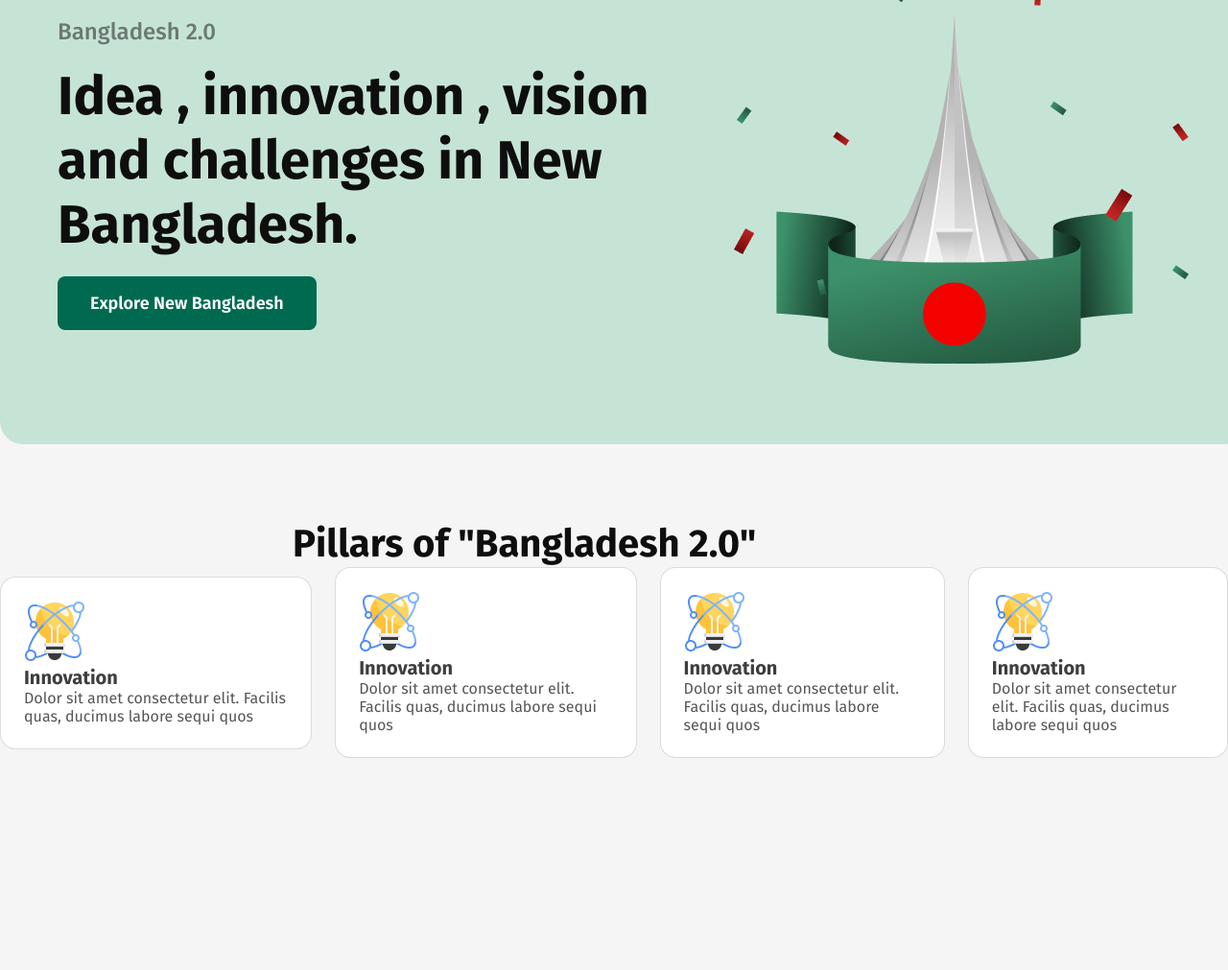
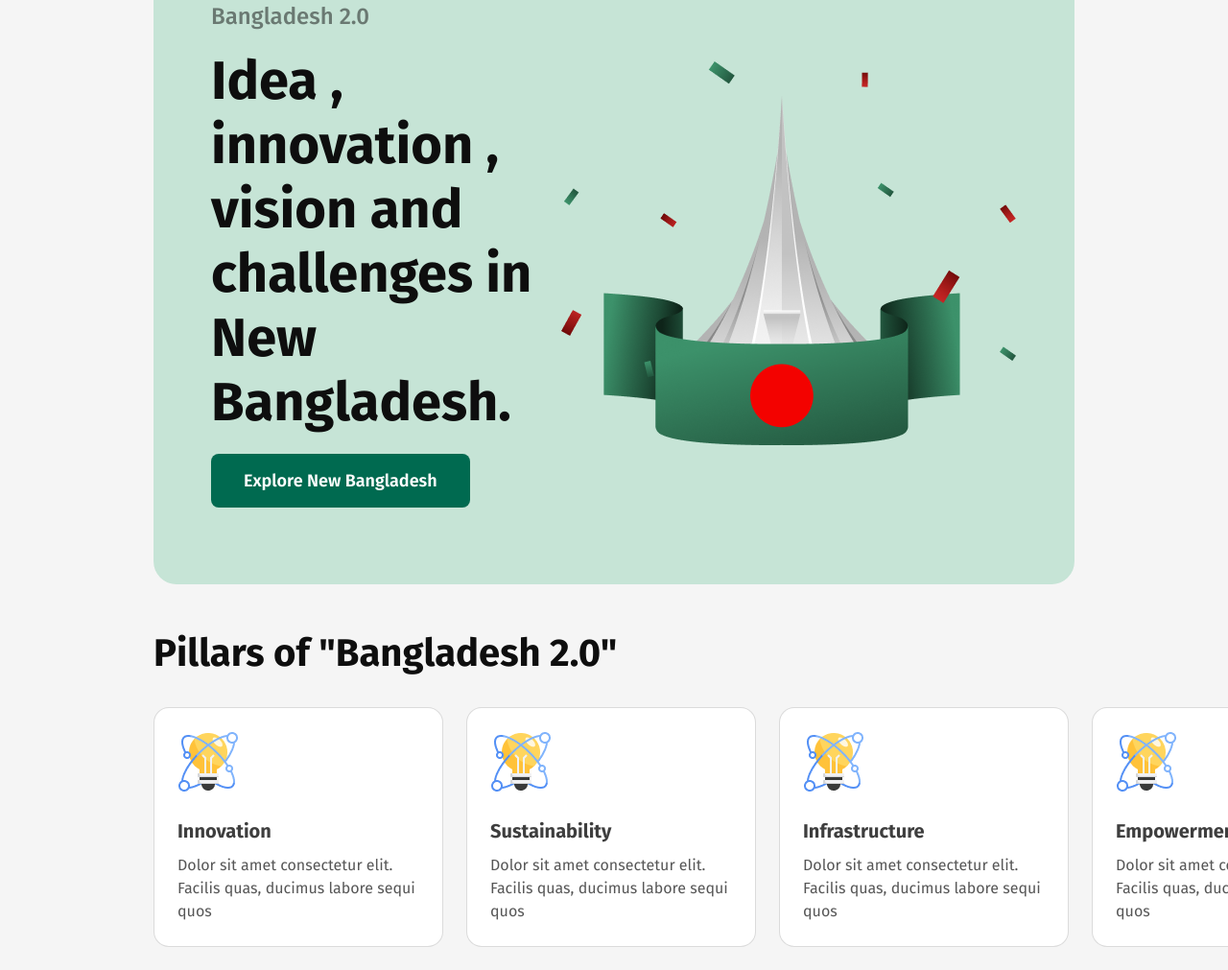
Before and after one commit to Shawon7oc/assignment-1-pro, a plain HTML site: page index.html in a window 1280 px wide. Shown: the part 223-1234 px from the top of the page at 96% size. Before the commit the page ends 1013 px from the top, so only its background shows below. Drawn offline with Linux system fonts and the light colour scheme.

Commit message:
pillars of bangladesh2.0

```diff
--- a/index.html
+++ b/index.html
@@ -12,6 +12,7 @@
         <h1 class="bd">Bangladesh 2.0</h1>
         <button class="sign">Sign In</button>
       </nav>
+      <section id="header-b">
       <section class="hero">
         <div class="hero-bn">
           <p class="hero-title">Bangladesh 2.0</p>
@@ -24,45 +25,31 @@
           <img src="assets/hero.png" alt="hero" />
         </div>
       </section>
+      </section>
     </header>
     <main>
-      <section>
+      <section id="pillars">
         <h1 class="pillars-mn">Pillars of "Bangladesh 2.0"</h1>
-        <div class="pillars">
+        <div class="men-pillars">
           <div class="pillars-dv">
-            <img src="assets/card-icon.png" alt="" />
-            <h4 class="pillars-title">Innovation</h4>
-            <p class="pillars-subtitle">
-              Dolor sit amet consectetur elit. Facilis quas, ducimus labore
-              sequi quos
-            </p>
+             <img src="assets/card-icon.png" alt="">
+             <h4 class="pillars-title">Innovation</h4>
+             <p class="pillars-subtitle">Dolor sit amet consectetur elit. Facilis quas, ducimus labore sequi quos</p>
           </div>
-              <div class="pillars">
           <div class="pillars-dv">
-            <img src="assets/card-icon.png" alt="" />
-            <h4 class="pillars-title">Innovation</h4>
-            <p class="pillars-subtitle">
-              Dolor sit amet consectetur elit. Facilis quas, ducimus labore
-              sequi quos
-            </p>
+             <img src="assets/card-icon.png" alt="">
+             <h4 class="pillars-title">Sustainability</h4>
+             <p class="pillars-subtitle">Dolor sit amet consectetur elit. Facilis quas, ducimus labore sequi quos</p>
           </div>
-              <div class="pillars">
           <div class="pillars-dv">
-            <img src="assets/card-icon.png" alt="" />
-            <h4 class="pillars-title">Innovation</h4>
-            <p class="pillars-subtitle">
-              Dolor sit amet consectetur elit. Facilis quas, ducimus labore
-              sequi quos
-            </p>
+             <img src="assets/card-icon.png" alt="">
+             <h4 class="pillars-title">Infrastructure</h4>
+             <p class="pillars-subtitle">Dolor sit amet consectetur elit. Facilis quas, ducimus labore sequi quos</p>
           </div>
-              <div class="pillars">
           <div class="pillars-dv">
-            <img src="assets/card-icon.png" alt="" />
-            <h4 class="pillars-title">Innovation</h4>
-            <p class="pillars-subtitle">
-              Dolor sit amet consectetur elit. Facilis quas, ducimus labore
-              sequi quos
-            </p>
+             <img src="assets/card-icon.png" alt="">
+             <h4 class="pillars-title">Empowerment</h4>
+             <p class="pillars-subtitle">Dolor sit amet consectetur elit. Facilis quas, ducimus labore sequi quos</p>
           </div>
         </div>
       </section>
--- a/styles/style.css
+++ b/styles/style.css
@@ -48,11 +48,14 @@ nav {
   padding: 15px 30px 15px 30px;
 }
 /* hero section */
+#header-b {
+  max-width: 1280px;
+  padding: 24px 160px 24px 160px;
+  margin-left: auto;
+  margin-right: auto;
+}
 .hero {
   display: flex;
-  width: 1180px;
-  margin-left: auto;
-  margin-right: auto;
   margin-top: 20px;
   gap: 64;
   border-radius: 24px;
@@ -76,40 +79,41 @@ nav {
   margin-bottom: 20px;
 }
 /* pillars */
-.pillars {
-  display: flex;
-  justify-content: center;
-  align-items: center;
-  gap: 24px;
+#pillars {
+  padding: 24px 160px 24px 160px;
+  width: 1280px;
+  margin-left: auto;
+  margin-right: auto;
 }
 .pillars-mn {
   color: rgba(14, 14, 14, 1);
-  font-family: Fira Sans;
   font-size: 40px;
   font-weight: 700;
-  text-align: left;
-  margin-left: 305px;
-  margin-top: 80px;
+  margin-bottom: 32px;
 }
-.pillars-dv {
-  box-sizing: border-box;
-  border: 1px solid #0e0e0e26;
-  border-radius: 16px;
-  background: #ffffff;
-  padding: 24px;
-}
-.pillars-title {
+#pillars .pillars-title {
   color: rgba(14, 14, 14, 0.8);
-  font-family: Fira Sans;
   font-size: 20px;
   font-weight: 700;
-  text-align: left;
+  margin-top: 24px;
+  margin-bottom: 12px;
 }
-.pillars-subtitle {
-  color: #0e0e0eb3;
-  font-family: Fira Sans;
+#pillars .pillars-subtitle {
+  color: rgba(14, 14, 14, 0.7);
   font-size: 16px;
   font-weight: 400;
-  letter-spacing: 0%;
-  text-align: left;
+  line-height: 24px;
 }
+#pillars .pillars-dv {
+  box-sizing: border-box;
+  border: 1px solid rgba(14, 14, 14, 0.15);
+  border-radius: 16px;
+  background: rgba(255, 255, 255, 1);
+  padding: 24px;
+  width: 302px;
+}
+#pillars .men-pillars {
+  display: flex;
+  justify-content: center;
+  gap: 24px;
+}
```
